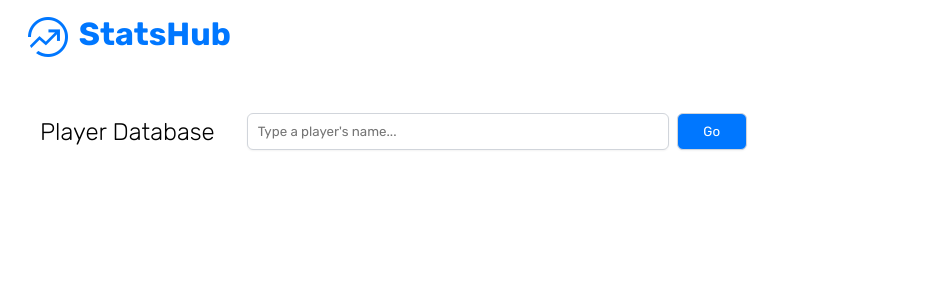
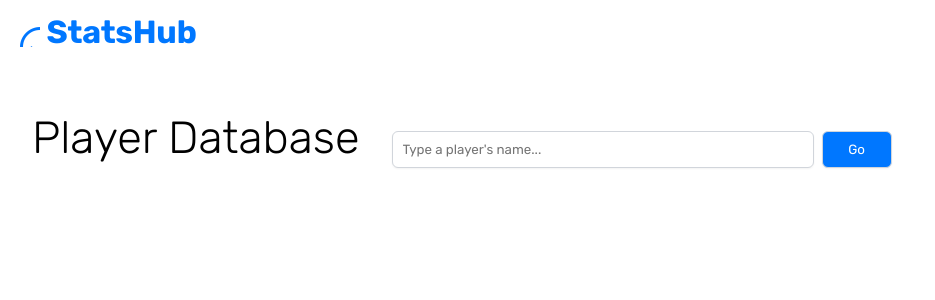
Before and after one commit to braeden-boyle/stats-hub, an Angular app: page / in a window 1280 px wide. Shown: the top 300 px of the page, without its empty margins (0-935 px from the left). Built offline with nearby package versions, Linux system fonts and the light colour scheme.

Commit message:
Added Angular Material

```diff
--- a/angular.json
+++ b/angular.json
@@ -27,6 +27,7 @@
               }
             ],
             "styles": [
+              "@angular/material/prebuilt-themes/azure-blue.css",
               "src/styles.css"
             ],
             "scripts": [],
@@ -90,6 +91,7 @@
               }
             ],
             "styles": [
+              "@angular/material/prebuilt-themes/azure-blue.css",
               "src/styles.css"
             ],
             "scripts": []
--- a/package.json
+++ b/package.json
@@ -12,10 +12,12 @@
   "private": true,
   "dependencies": {
     "@angular/animations": "^18.2.0",
+    "@angular/cdk": "^18.2.5",
     "@angular/common": "^18.2.0",
     "@angular/compiler": "^18.2.0",
     "@angular/core": "^18.2.0",
     "@angular/forms": "^18.2.0",
+    "@angular/material": "^18.2.5",
     "@angular/platform-browser": "^18.2.0",
     "@angular/platform-browser-dynamic": "^18.2.0",
     "@angular/platform-server": "^18.2.0",
--- a/src/app/app.component.html
+++ b/src/app/app.component.html
@@ -1,11 +1,11 @@
 <main>
   <header class="header-container">
     <h1 class="header-font">
-      <span class="logo-icon">Whatshot</span>
+      <mat-icon class="logo-icon" fontIcon="Whatshot"></mat-icon>
       StatsHub
     </h1>
   </header>
-  <section>
+  <section class="show-area">
     <app-home></app-home>
   </section>
 </main>
--- a/src/app/app.component.ts
+++ b/src/app/app.component.ts
@@ -1,11 +1,12 @@
 import { Component } from '@angular/core';
 import { RouterOutlet } from '@angular/router';
 import { HomeComponent } from './home/home.component';
+import { MatIconModule } from '@angular/material/icon';
 
 @Component({
   selector: 'app-root',
   standalone: true,
-  imports: [RouterOutlet, HomeComponent],
+  imports: [RouterOutlet, HomeComponent, MatIconModule],
   templateUrl: './app.component.html',
   styleUrl: 'app.component.css'
 })
--- a/src/app/app.config.ts
+++ b/src/app/app.config.ts
@@ -3,7 +3,8 @@
 
 import { routes } from './app.routes';
 import { provideClientHydration } from '@angular/platform-browser';
+import { provideAnimationsAsync } from '@angular/platform-browser/animations/async';
 
 export const appConfig: ApplicationConfig = {
-  providers: [provideZoneChangeDetection({ eventCoalescing: true }), provideRouter(routes), provideClientHydration()]
+  providers: [provideZoneChangeDetection({ eventCoalescing: true }), provideRouter(routes), provideClientHydration(), provideAnimationsAsync()]
 };
--- a/src/index.html
+++ b/src/index.html
@@ -10,8 +10,10 @@
   <link rel="preconnect" href="https://fonts.gstatic.com" crossorigin>
   <link href="https://fonts.googleapis.com/css2?family=Rubik:ital,wght@0,300..900;1,300..900&display=swap" rel="stylesheet">
   <link href="https://fonts.googleapis.com/css2?family=Material+Symbols+Outlined" rel="stylesheet" />
+  <link href="https://fonts.googleapis.com/css2?family=Roboto:wght@300;400;500&display=swap" rel="stylesheet">
+  <link href="https://fonts.googleapis.com/icon?family=Material+Icons" rel="stylesheet">
 </head>
-<body>
+<body class="mat-typography">
   <app-root></app-root>
 </body>
 </html>
--- a/src/styles.css
+++ b/src/styles.css
@@ -1 +1,4 @@
 /* You can add global styles to this file, and also import other style files */
+
+html, body { height: 100%; }
+body { margin: 0; font-family: Roboto, "Helvetica Neue", sans-serif; }
```
Also changed, not shown: 1 other file (tests, documents, lock files or other folders).
